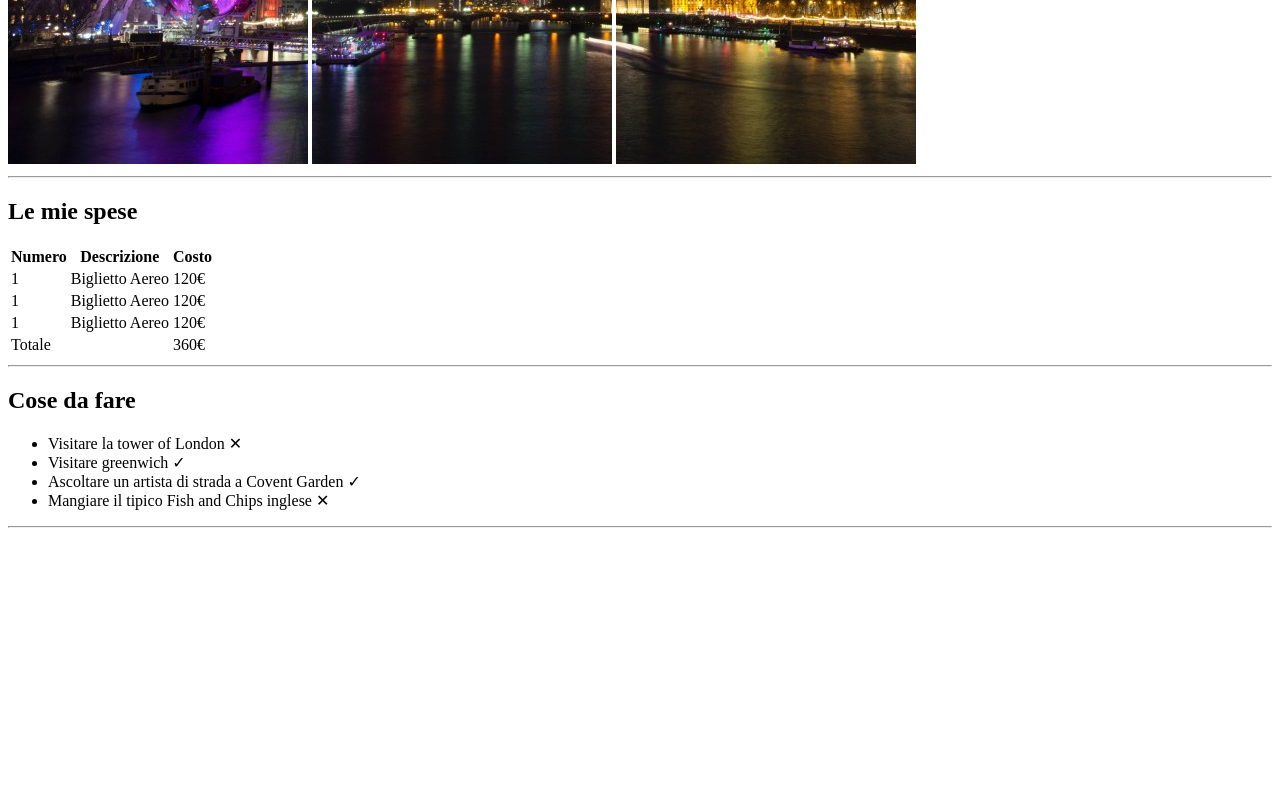
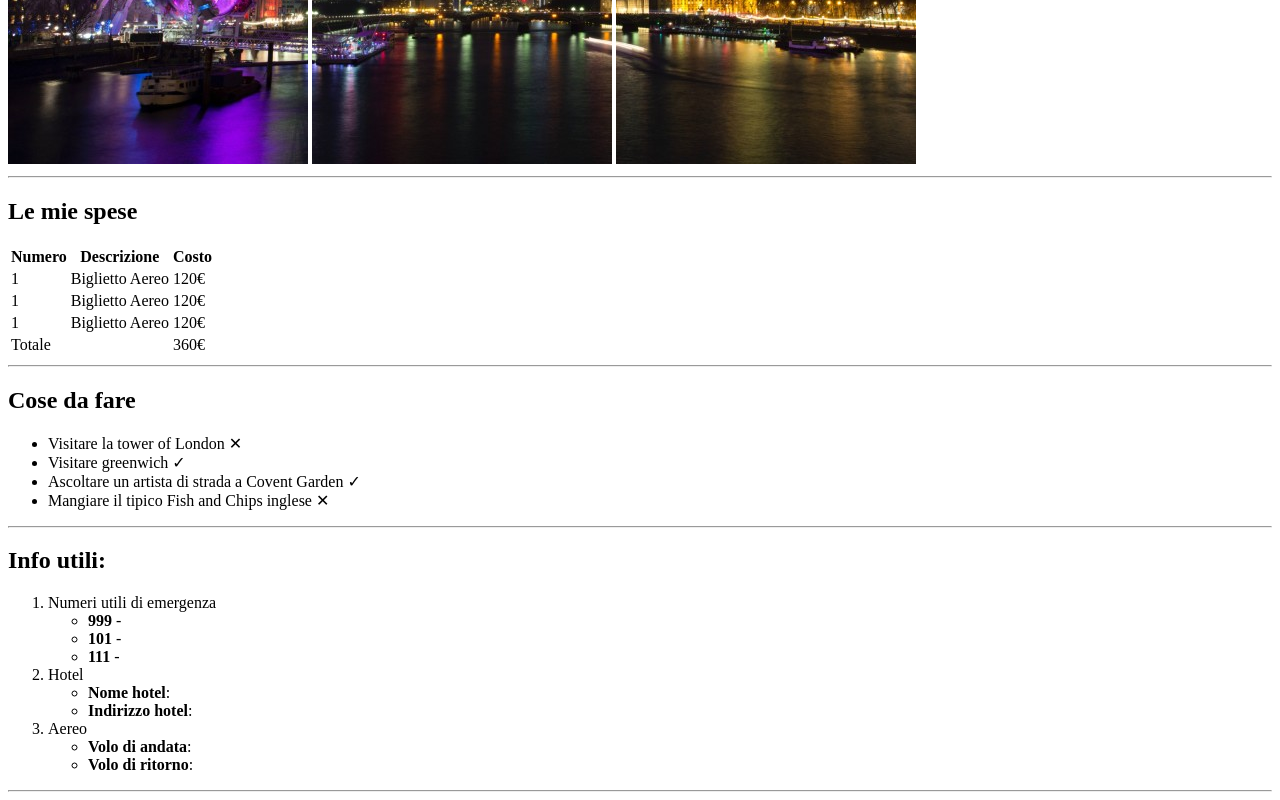
Before and after one commit to Giovanni-Damico98/html-london-trip, a plain HTML site: page index.html in a window 1280 px wide. Shown: the part 516-1316 px from the top of the page. Before the commit the page ends 1052 px from the top, so only its background shows below. Drawn offline with Linux system fonts and the light colour scheme.

Commit message:
section informazioni

```diff
--- a/index.html
+++ b/index.html
@@ -55,7 +55,7 @@
         </table>
         <hr>
     </section>
-
+    <!-- Itinerario -->
     <section id="itinerario">
         <h2>Cose da fare</h2>
         <ul>
@@ -66,6 +66,31 @@
         </ul>
         <hr>
     </section>
+    <!-- Informazioni -->
+    <section id="informazioni">
+        <h2>Info utili:</h2>
+        <ol>
+            <li>Numeri utili di emergenza</li>
+            <ul>
+                <li><strong>999</strong> - </li>
+                <li><strong>101</strong> - </li>
+                <li><strong>111</strong> - </li>
+            </ul>
+
+            <li>Hotel</li>
+            <ul>
+                <li><strong>Nome hotel</strong>:</li>
+                <li><strong>Indirizzo hotel</strong>:</li>
+            </ul>
+
+            <li>Aereo</li>
+            <ul>
+                <li><strong>Volo di andata</strong>:</li>
+                <li><strong>Volo di ritorno</strong>:</li>
+            </ul>
+        </ol>
+        <hr>
+    </section>
 
 
 </body>
```
